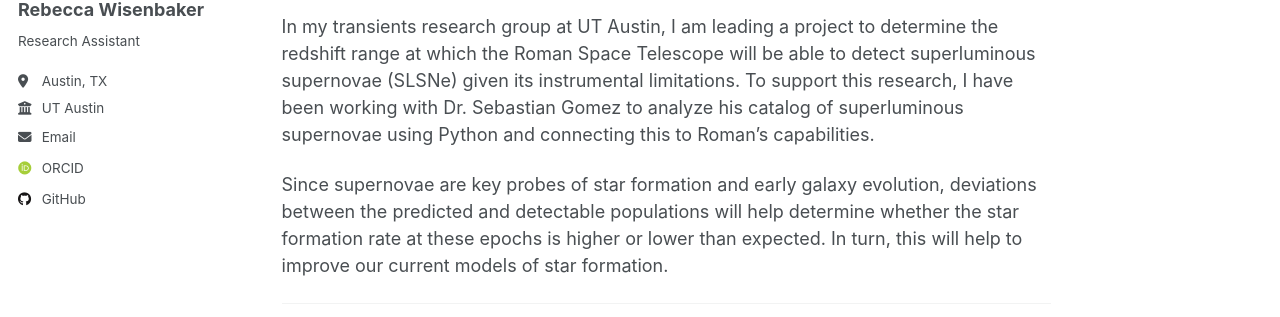
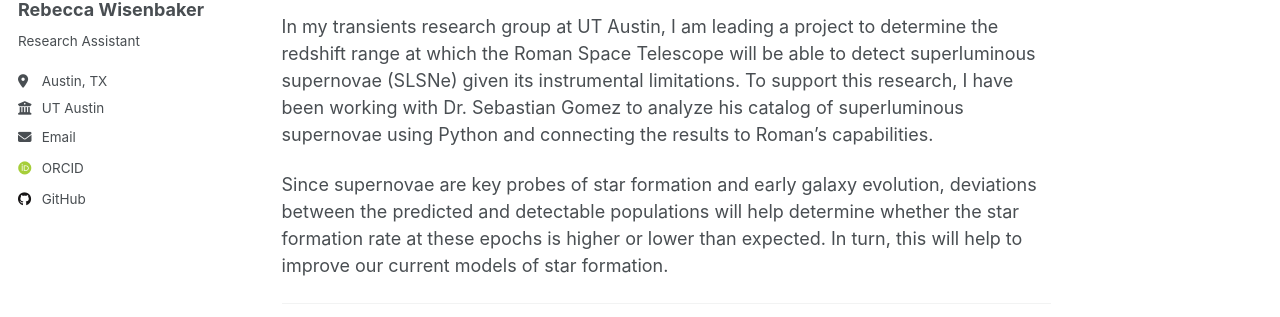
Before and after one commit to rebeccalw87/rebeccalw87.github.io, a Jekyll site: the page built from _pages/about.md, in a window 1280 px wide and 900 px high, scrolled down 639 px. Shown: the part 244-561 px from the top of the window. Built offline with Jekyll 4.4.1, drawn with Linux system fonts in a browser that asks for light colours; some web fonts are replaced; a script that is not in the unit is left out.

Commit message:
Update about.md

```diff
--- a/_pages/about.md
+++ b/_pages/about.md
@@ -16,7 +16,7 @@ My name is Rebecca Wisenbaker and I am an undergraduate Research Assistant at [T
 
 ---------
 
-In my transients research group at UT Austin, I am leading a project to determine the redshift range at which the Roman Space Telescope will be able to detect superluminous supernovae (SLSNe) given its instrumental limitations. To support this research, I have been working with Dr. Sebastian Gomez to analyze his catalog of superluminous supernovae using Python and connecting this to Roman's capabilities.
+In my transients research group at UT Austin, I am leading a project to determine the redshift range at which the Roman Space Telescope will be able to detect superluminous supernovae (SLSNe) given its instrumental limitations. To support this research, I have been working with Dr. Sebastian Gomez to analyze his catalog of superluminous supernovae using Python and connecting the results to Roman's capabilities.
 
 Since supernovae are key probes of star formation and early galaxy evolution, deviations between the predicted and detectable populations will help determine whether the star formation rate at these epochs is higher or lower than expected. In turn, this will help to improve our current models of star formation.
 
```
